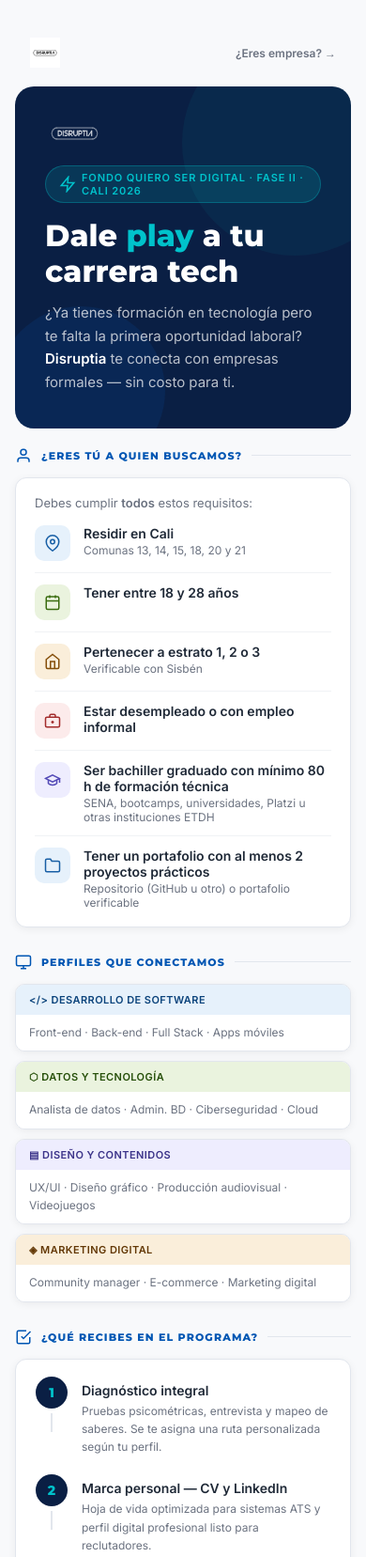
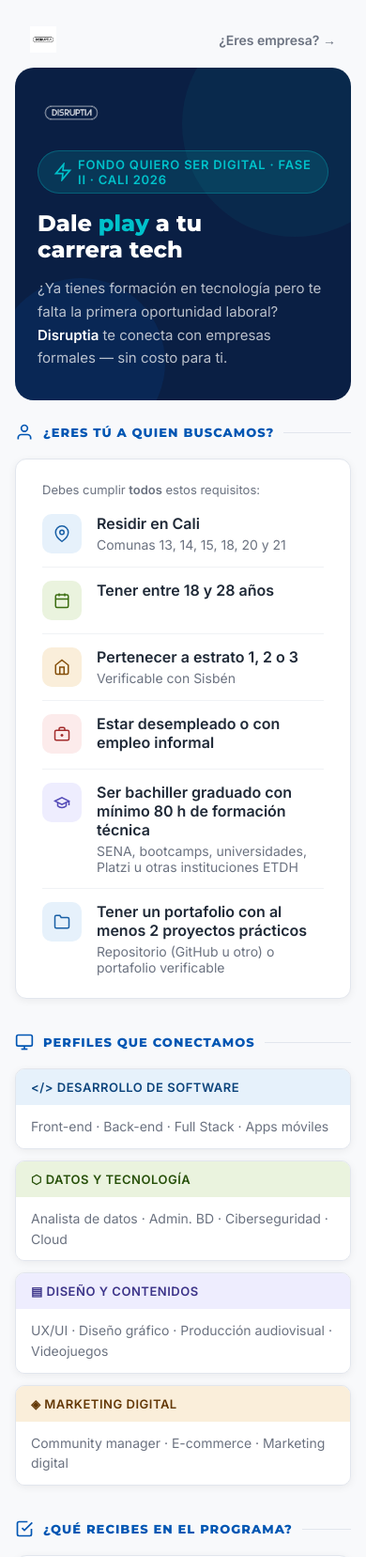
Before and after one commit to paofa79/fqsd-artefactos, a plain HTML site: page jovenes.html in a window 390 px wide. Shown: the top 1657 px of the page at 94% size. Drawn offline with Linux system fonts and the light colour scheme.

Commit message:
Fix layout: ancho completo 1100px, tipografía más grande, responsive móvil

```diff
--- a/jovenes.html
+++ b/jovenes.html
@@ -30,14 +30,15 @@
 
     body {
       font-family: 'Inter', sans-serif;
+      font-size: 16px;
       background: var(--gray-50);
       color: var(--text);
       min-height: 100vh;
-      padding: 24px 16px 48px;
+      padding: 24px 32px 64px;
     }
 
     .container {
-      max-width: 720px;
+      max-width: 1100px;
       margin: 0 auto;
     }
 
@@ -45,8 +46,8 @@
     .hero {
       background: var(--navy);
       border-radius: 20px;
-      padding: 36px 32px;
-      margin-bottom: 20px;
+      padding: 52px 48px;
+      margin-bottom: 24px;
       position: relative;
       overflow: hidden;
     }
@@ -72,50 +73,50 @@
       display: inline-flex;
       align-items: center;
       gap: 6px;
-      font-size: 11px;
+      font-size: 13px;
       font-weight: 700;
-      letter-spacing: .08em;
+      letter-spacing: .06em;
       text-transform: uppercase;
-      padding: 5px 14px;
+      padding: 6px 16px;
       border-radius: 999px;
       background: var(--cyan-dim);
       color: var(--cyan);
       border: 1px solid var(--cyan-border);
-      margin-bottom: 16px;
+      margin-bottom: 18px;
     }
     .hero h1 {
       font-family: 'Montserrat', sans-serif;
-      font-size: 32px;
+      font-size: 44px;
       font-weight: 800;
       color: var(--white);
-      line-height: 1.2;
-      margin-bottom: 12px;
+      line-height: 1.15;
+      margin-bottom: 16px;
       position: relative;
       z-index: 1;
     }
     .hero h1 span { color: var(--cyan); }
     .hero p {
-      font-size: 15px;
+      font-size: 18px;
       color: rgba(255,255,255,.72);
       line-height: 1.65;
       position: relative;
       z-index: 1;
-      max-width: 540px;
+      max-width: 660px;
     }
     .hero p strong { color: var(--white); }
 
     /* SECTION LABEL */
     .sec-label {
       font-family: 'Montserrat', sans-serif;
-      font-size: 11px;
+      font-size: 13px;
       font-weight: 800;
-      letter-spacing: .1em;
+      letter-spacing: .08em;
       text-transform: uppercase;
       color: var(--blue);
       display: flex;
       align-items: center;
       gap: 10px;
-      margin-bottom: 14px;
+      margin-bottom: 18px;
     }
     .sec-label::after {
       content: '';
@@ -124,14 +125,14 @@
       background: var(--gray-200);
     }
 
-    .section { margin-bottom: 28px; }
+    .section { margin-bottom: 36px; }
 
     /* CARD */
     .card {
       background: var(--white);
       border: 1px solid var(--gray-200);
       border-radius: var(--radius);
-      padding: 18px 20px;
+      padding: 24px 28px;
       box-shadow: var(--shadow);
     }
 
@@ -139,26 +140,25 @@
     .req-row {
       display: flex;
       align-items: flex-start;
-      gap: 14px;
-      padding: 12px 0;
+      gap: 16px;
+      padding: 14px 0;
       border-bottom: 1px solid var(--gray-100);
     }
     .req-row:last-child { border-bottom: none; padding-bottom: 0; }
     .req-icon {
-      width: 38px; height: 38px;
+      width: 42px; height: 42px;
       border-radius: 10px;
       display: flex; align-items: center; justify-content: center;
       flex-shrink: 0;
-      font-size: 18px;
     }
-    .req-title { font-size: 14px; font-weight: 600; color: var(--gray-800); margin-bottom: 2px; }
-    .req-sub { font-size: 12px; color: var(--text-muted); }
+    .req-title { font-size: 16px; font-weight: 600; color: var(--gray-800); margin-bottom: 4px; }
+    .req-sub { font-size: 14px; color: var(--text-muted); }
 
     /* PERFILES GRID */
     .profiles-grid {
       display: grid;
-      grid-template-columns: repeat(auto-fit, minmax(200px, 1fr));
-      gap: 10px;
+      grid-template-columns: repeat(auto-fit, minmax(220px, 1fr));
+      gap: 12px;
     }
     .pcard {
       border-radius: 10px;
@@ -167,16 +167,16 @@
       box-shadow: var(--shadow);
     }
     .pcard-top {
-      padding: 9px 14px;
-      font-size: 11px;
+      padding: 11px 16px;
+      font-size: 13px;
       font-weight: 700;
       letter-spacing: .04em;
       text-transform: uppercase;
     }
     .pcard-body {
       background: var(--white);
-      padding: 10px 14px;
-      font-size: 12px;
+      padding: 12px 16px;
+      font-size: 14px;
       color: var(--text-muted);
       line-height: 1.55;
     }
@@ -185,8 +185,8 @@
     .step {
       display: flex;
       align-items: flex-start;
-      gap: 14px;
-      padding-bottom: 20px;
+      gap: 16px;
+      padding-bottom: 24px;
     }
     .step:last-child { padding-bottom: 0; }
     .step-col {
@@ -194,32 +194,32 @@
       flex-direction: column;
       align-items: center;
       flex-shrink: 0;
-      width: 36px;
+      width: 40px;
     }
     .step-num {
-      width: 34px; height: 34px;
+      width: 40px; height: 40px;
       border-radius: 50%;
       background: var(--navy);
       color: var(--cyan);
       font-family: 'Montserrat', sans-serif;
       font-weight: 800;
-      font-size: 14px;
+      font-size: 16px;
       display: flex; align-items: center; justify-content: center;
     }
     .step-line {
       width: 2px;
       flex: 1;
       background: var(--gray-200);
-      margin: 5px 0;
-      min-height: 20px;
+      margin: 6px 0;
+      min-height: 24px;
     }
-    .step-title { font-size: 14px; font-weight: 600; color: var(--gray-800); margin-bottom: 4px; padding-top: 6px; }
-    .step-desc { font-size: 12px; color: var(--text-muted); line-height: 1.6; }
+    .step-title { font-size: 16px; font-weight: 600; color: var(--gray-800); margin-bottom: 6px; padding-top: 8px; }
+    .step-desc { font-size: 14px; color: var(--text-muted); line-height: 1.6; }
     .step-tag {
       display: inline-block;
-      font-size: 10px;
+      font-size: 11px;
       font-weight: 700;
-      padding: 2px 8px;
+      padding: 3px 9px;
       border-radius: 999px;
       background: var(--cyan-dim);
       color: #007a82;
@@ -231,65 +231,70 @@
     .cta {
       background: var(--navy);
       border-radius: 16px;
-      padding: 24px 28px;
+      padding: 32px 36px;
     }
     .cta-label {
       font-family: 'Montserrat', sans-serif;
-      font-size: 12px;
+      font-size: 13px;
       font-weight: 800;
       letter-spacing: .08em;
       text-transform: uppercase;
       color: var(--cyan);
-      margin-bottom: 14px;
+      margin-bottom: 16px;
     }
     .cta-row {
       display: flex;
       align-items: center;
-      gap: 10px;
-      padding: 7px 0;
-      font-size: 14px;
+      gap: 12px;
+      padding: 8px 0;
+      font-size: 16px;
       color: rgba(255,255,255,.85);
     }
     .cta-row a { color: var(--cyan); text-decoration: none; }
     .cta-row a:hover { text-decoration: underline; }
     .cta-footer {
-      margin-top: 14px;
-      padding-top: 14px;
+      margin-top: 16px;
+      padding-top: 16px;
       border-top: 1px solid rgba(255,255,255,.08);
     }
     .cta-footer a {
-      font-size: 12px;
+      font-size: 13px;
       color: rgba(255,255,255,.35);
       text-decoration: none;
     }
     .cta-footer a:hover { color: rgba(255,255,255,.6); }
 
-    /* SVG icon util */
-    .ico { width: 18px; height: 18px; flex-shrink: 0; }
+    .ico { width: 20px; height: 20px; flex-shrink: 0; }
 
-    /* NAV */
     .nav {
       display: flex;
       align-items: center;
       justify-content: space-between;
-      padding: 16px 0 20px;
-      max-width: 720px;
+      padding: 16px 0 24px;
+      max-width: 1100px;
       margin: 0 auto;
     }
-    .nav img { height: 32px; width: auto; }
-    .nav-link {
-      font-size: 12px;
-      font-weight: 600;
-      color: var(--text-muted);
-      text-decoration: none;
+    .nav img { height: 36px; width: auto; }
+    .nav-link { font-size: 14px; font-weight: 600; color: var(--text-muted); text-decoration: none; }
+    .nav-link:hover { color: var(--blue); }
+    .hero-logo { height: 32px; width: auto; margin-bottom: 24px; display: block; opacity: .85; }
+    .cta-logo { height: 28px; width: auto; opacity: .5; }
+
+    @media (max-width: 768px) {
+      body { padding: 16px 16px 48px; }
+      .hero { padding: 32px 24px; }
+      .hero h1 { font-size: 28px; }
+      .hero p { font-size: 15px; }
+      .profiles-grid { grid-template-columns: 1fr 1fr; }
+      .cta { padding: 24px 20px; }
+      .nav { padding: 12px 0 16px; }
     }
-    .nav-link:hover { color: var(--blue); }
 
-    /* HERO LOGO */
-    .hero-logo { height: 28px; width: auto; margin-bottom: 20px; display: block; opacity: .85; }
-
-    /* CTA LOGO */
-    .cta-logo { height: 24px; width: auto; opacity: .5; }
+    @media (max-width: 480px) {
+      .hero h1 { font-size: 24px; }
+      .profiles-grid { grid-template-columns: 1fr; }
+      .nav img { height: 28px; }
+    }
   </style>
 </head>
 <body>
```
Also changed, not shown: empresas.html (+67 -45 lines).
